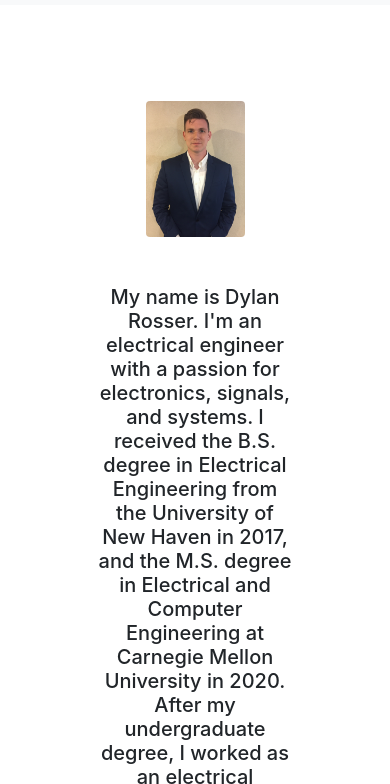
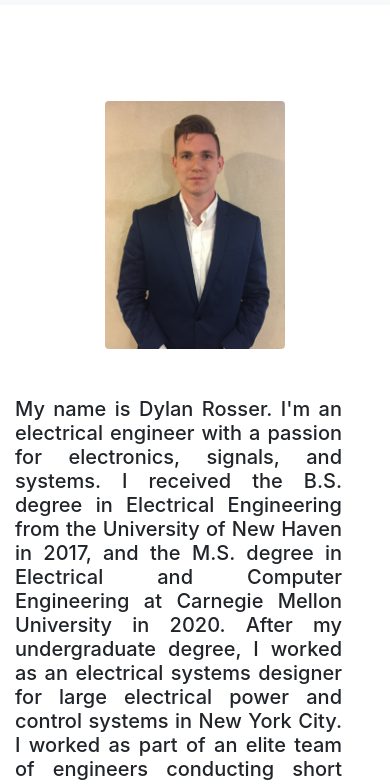
Before and after one commit to dylanrosser/dylanrosser.github.io, a plain HTML site: page index.html in a window 390 px wide. Shown: the part 51-835 px from the top of the page. Drawn offline with nearby package versions, Linux system fonts and the light colour scheme.

Commit message:
mobile issues

```diff
--- a/css/style.css
+++ b/css/style.css
@@ -14,9 +14,7 @@ body{
 
 }
 
-.headshot{
-    max-width: 50%
-}
+
 
 ol.numbered{
     list-style-type: upper-roman;
--- a/index.html
+++ b/index.html
@@ -43,13 +43,13 @@
 </nav>
 
       <!-- Homepage -->
-      <div class = "container-fluid p-5">
-          <div class="row p-5">
-              <div class="col-xl text-center">
-                <img src="photos/headshot_full.jpg" class = "img-fluid rounded headshot" alt="headshot">
+      <div class = "container-fluid pt-5">
+          <div class="row pt-5">
+              <div class="col-xl-6 col-lg-6 col-md-12 col-sm-12 col-xs-12 text-center mb-5">
+                <img src="photos/headshot_full.jpg" class = "img-fluid rounded w-50 headshot" alt="headshot">
               </div>
 
-              <div class="col-xl text-center pt-5">
+              <div class="col-xl-4 col-lg-4 col-md-12 col-sm-12 col-xs-12 text-justify pr-5">
                   <h5>My name is Dylan Rosser. I'm an electrical engineer with a passion for electronics, signals, and systems. I received the B.S. degree in Electrical Engineering from the University of New Haven in 2017, and the M.S. degree in Electrical and Computer Engineering at Carnegie Mellon University in 2020. After my undergraduate degree, I worked as an electrical systems designer for large electrical power and control systems in New York City. I worked as part of an elite team of engineers conducting short circuit, coordination, and arc flash studies for mission critical clients, including banking data centers in the financial capital of the world.<br><br>
 
                       While pursuing my masters degree, my renewed focus on analog circuits and data converters led to a concentration on mixed-signal integrated circuit design. As part of the <a href="https://research.ece.cmu.edu/~eecs/research/index.html">Energy-Efficient Circuits and Systems Group</a> I worked on computational data converters and microelectronic circuits such as this <a href="ann.html">Analog Neural Network</a>.  My research interests include low power data converters, RF and audio circuits, and brain-inspired machine learning circuits.</h5>
```
Also changed, not shown: ann.html (+1 -1 lines), contact.html (+1 -1 lines), sar.html (+1 -1 lines).
